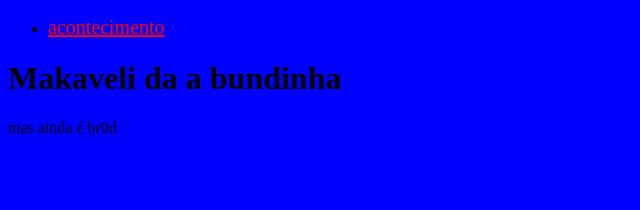
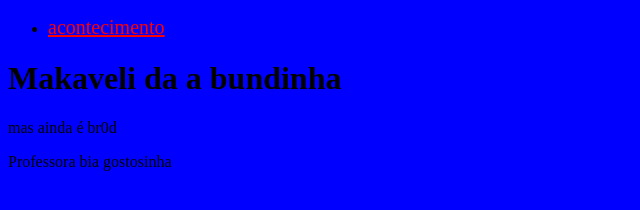
Before and after one commit to makaveliKDC/o_Curso, a plain HTML site: page Teste/index.html in a window 1280 px wide. Shown: the whole page, without its empty margins (0-640 px from the left). Drawn offline with Linux system fonts and the light colour scheme.

Commit message:
att html

```diff
--- a/Teste/index.html
+++ b/Teste/index.html
@@ -11,5 +11,6 @@
     </ul>
     <h1>Makaveli da a bundinha</h1>
     <p>mas ainda é br0d</p>
+    <p>Professora bia gostosinha</p>
   </body>
 </html>
```
